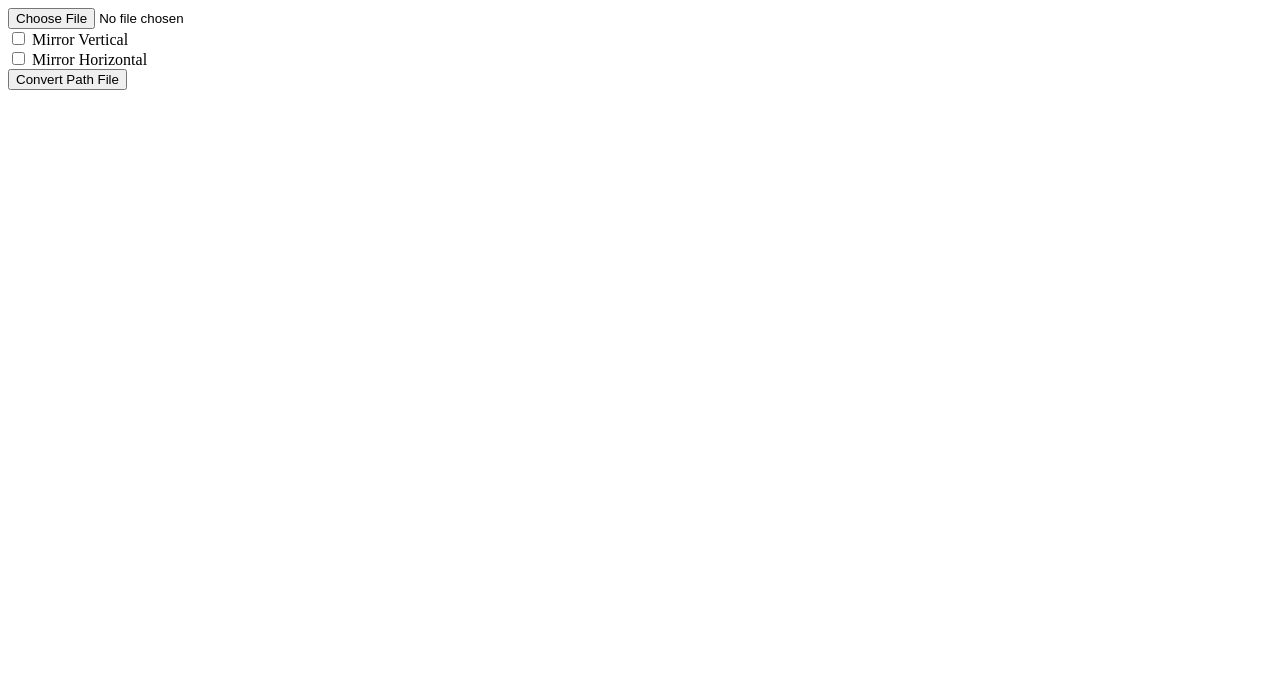
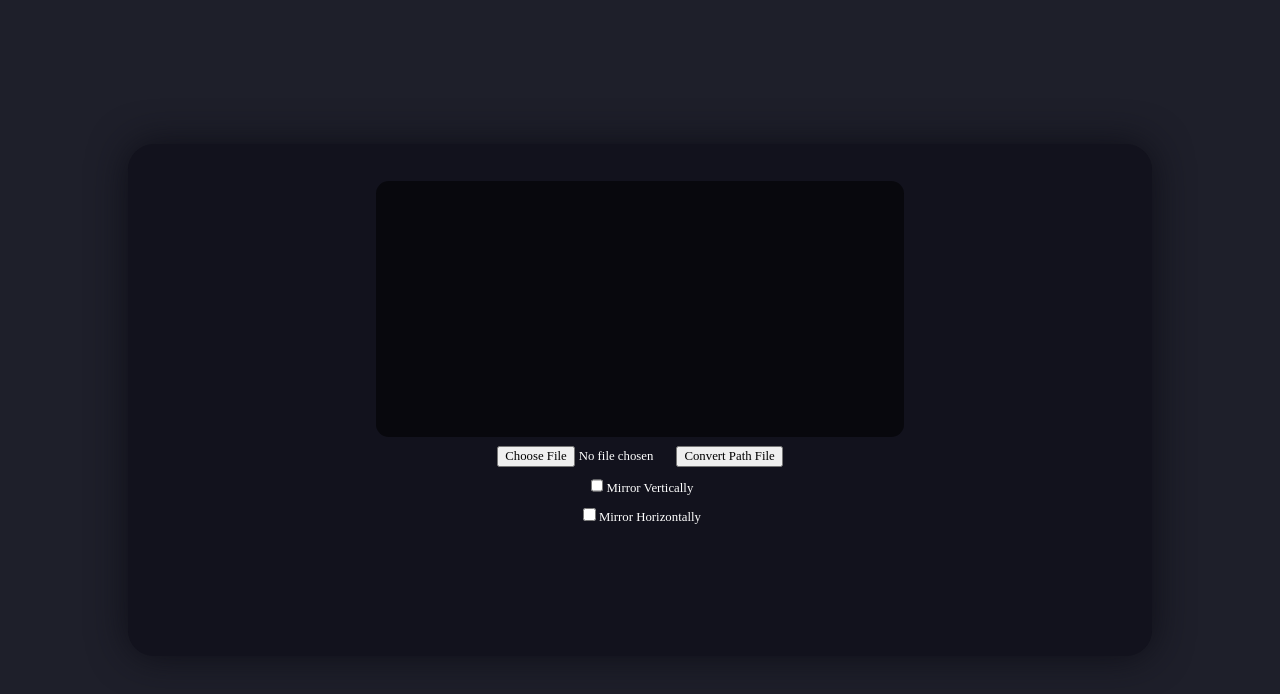
Before and after one commit to OLIVER427/PathPlannerMirror2026, a plain HTML site: page index.html in a window 1280 px wide. Drawn offline with Linux system fonts and the light colour scheme; a web font is replaced by a local one.

Commit message:
added style and a visualized graph

```diff
--- a/index.css
+++ b/index.css
@@ -0,0 +1,79 @@
+html {
+    color: white;
+    font-family: "SUSE" !important;
+}
+
+body {
+    background-color: #1e1f2a;
+}
+
+label {
+    font-size: 1vw;
+}
+
+button {
+    font-size: 1vw;
+    font-family: "SUSE"
+}
+
+#infoText {
+    font-size: 1vw !important;
+    color: #3c3d4d;
+    opacity: 0;
+    transition-duration: 200ms;
+    transition-property: opacity;
+}
+
+#downloadBtn {
+    transition-duration: 250ms;
+    transition-property: opacity;
+    opacity: 0;
+    visibility: hidden;
+}
+
+#horizontal,
+#vertical {
+    width: 1vw;
+    height: auto;
+}
+
+
+#centerDiv {
+    background-color: #12121d;
+    position: fixed;
+    transform: translate(-50%, -50%);
+    left: 50%;
+    top: 50%;
+    display: flex;
+    flex-direction: column;
+    justify-content: start;
+    align-items: center;
+    width: 80vw;
+    height: 40vw;
+    border-radius: 2vw;
+    box-shadow: #0e0e17 0vw 0vw 3vw;
+}
+
+#centerDiv>* {
+    margin-bottom: 0.7vw;
+}
+
+#graph {
+    background-color: #08080d;
+    border-radius: 1vw;
+    width: 41.25vw;
+    height: 20vw;
+}
+
+#pathInput {
+    color: white;
+    font-size: 1vw;
+    /* margin-right: -5vw; */
+    margin-right: 0vw;
+    width: 14vw;
+    font-family: "SUSE"
+}
+
+#pathInput::file-selector-button {
+    font-family: "SUSE"
+}
--- a/index.html
+++ b/index.html
@@ -5,19 +5,37 @@
     <meta charset="UTF-8">
     <meta name="viewport" content="width=device-width, initial-scale=1.0">
     <link rel="stylesheet" href="index.css">
+    <link rel="preconnect" href="https://fonts.googleapis.com">
+    <link rel="preconnect" href="https://fonts.gstatic.com" crossorigin>
+    <link rel="stylesheet"
+        href="https://fonts.googleapis.com/css2?family=Playwrite+AU+QLD:wght@100..400&family=SUSE:ital,wght@0,100..900;1,100..900&display=swap">
     <title>2026 Path Mirrorer</title>
 </head>
 
 <body>
-    <input type="file" id="pathInput" accept=".path">
+    <!-- <input type="file" id="pathInput" accept=".path">
     <br />
     <input type="checkbox" id="vertical"> Mirror Vertical
     <br />
     <input type="checkbox" id="horizontal" accept=".path"> Mirror Horizontal
     <br />
     <button onclick="processPath()">Convert Path File</button>
+    <p id="input"></p>
+    <br />
+    <div id="result"></div> -->
 
+    <div id="centerDiv">
+        <p id="infoText">Preview of path (no curved lines) before mirroring it</p>
+        <canvas id="graph" width="1650" height="800"></canvas>
+        <span>
+            <input type="file" id="pathInput" accept=".path"><button onclick="processPath()">Convert Path File</button>
+        </span>
+        <label><input type="checkbox" id="vertical" onclick="if (fileLoaded){visualizePath()}">Mirror Vertically</label>
+        <label><input type="checkbox" id="horizontal" onclick="if (fileLoaded){visualizePath()}">Mirror
+            Horizontally</label>
+        <button id="downloadBtn">Download Mirrored Path</button>
 
+    </div>
     <p id="input"></p>
     <br />
     <div id="result"></div>
--- a/index.js
+++ b/index.js
@@ -1,10 +1,67 @@
 let pathJSON
 let file
 let reader = new FileReader()
+let fileLoaded = false
+let fileProcessed = false
+
+const canvas = document.getElementById("graph");
+const ctx = canvas.getContext("2d");
+// ctx.strokeStyle = "white";
+ctx.lineWidth = 5
+
+// ctx.beginPath();
+// ctx.moveTo(0,0);
+// ctx.lineTo(1650, 800);
+// ctx.stroke()
+
 document.getElementById("pathInput").addEventListener("change", async () => {
     [file] = document.getElementById("pathInput").files
     reader.readAsText(file)
+    fileLoaded = true
+
+    setTimeout(() => {
+        visualizePath()
+    }, 100);
 })
+
+function visualizePath() {
+    ctx.strokeStyle = "white";
+    let startX = (JSON.parse(reader.result).waypoints[0].anchor.x) * 100
+    let startY = ((1 - (Number(JSON.parse(reader.result).waypoints[0].anchor.y) / 8)) * 8) * 100
+    let endX = (JSON.parse(reader.result).waypoints[1].anchor.x) * 100
+    let endY = ((1 - (Number(JSON.parse(reader.result).waypoints[1].anchor.y) / 8)) * 8) * 100
+    ctx.clearRect(0, 0, canvas.width, canvas.height)
+
+    ctx.beginPath();
+    ctx.moveTo(startX, startY);
+    ctx.lineTo(endX, endY);
+    ctx.stroke()
+
+    if (document.getElementById("horizontal").checked) {
+        startX = ((1 - (Number(JSON.parse(reader.result).waypoints[0].anchor.x) / 16.5)) * 16.5) * 100
+        endX = ((1 - (Number(JSON.parse(reader.result).waypoints[1].anchor.x) / 16.5)) * 16.5) * 100
+    }
+    if (document.getElementById("vertical").checked) {
+        // ctx.strokeStyle = "#d934eba4";
+        startY = (JSON.parse(reader.result).waypoints[0].anchor.y) * 100
+        endY = (JSON.parse(reader.result).waypoints[1].anchor.y) * 100
+    }
+
+    if (startX < 825) {
+        ctx.strokeStyle = "#5234eba4";
+        console.log(startX)
+    } else if (startX > 825) {
+        ctx.strokeStyle = "#eb3434a4";
+    }
+    //NOTE FOR WHEN YOU GET BACK: DO THE STARTY AND ENDY (also do vertical.checked one for graph too)
+
+    ctx.beginPath();
+    ctx.moveTo(startX, startY);
+    ctx.lineTo(endX, endY);
+    ctx.stroke()
+
+
+}
 
 function processPath() {
     //"reader.result" is just the text file
@@ -24,9 +81,11 @@ function processPath() {
 
     if (document.getElementById("horizontal").checked) {
         pathJSON.waypoints[0].anchor.x = ((1 - (Number(pathJSON.waypoints[0].anchor.x) / 16.5)) * 16.5)
+        pathJSON.waypoints[1].anchor.x = ((1 - (Number(pathJSON.waypoints[1].anchor.x) / 16.5)) * 16.5)
     }
 
-    if (document.getElementById("horizontal").checked) {
+    if (document.getElementById("vertical").checked) {
+        pathJSON.waypoints[0].anchor.y = ((1 - (Number(pathJSON.waypoints[0].anchor.y) / 8)) * 8)
         pathJSON.waypoints[1].anchor.y = ((1 - (Number(pathJSON.waypoints[1].anchor.y) / 8)) * 8)
     }
     console.log("CONVERTED START X: " + pathJSON.waypoints[0].anchor.x)
@@ -35,4 +94,9 @@ function processPath() {
     console.log("CONVERTED END Y: " + pathJSON.waypoints[1].anchor.y)
 
     document.getElementById("result").innerHTML = JSON.stringify(pathJSON)
-};
+    if (fileProcessed == false) {
+        document.getElementById("downloadBtn").style.visibility = "visible"
+        document.getElementById("downloadBtn").style.opacity = 1
+        document.getElementById("infoText").style.opacity = 1
+    }
+}
```
